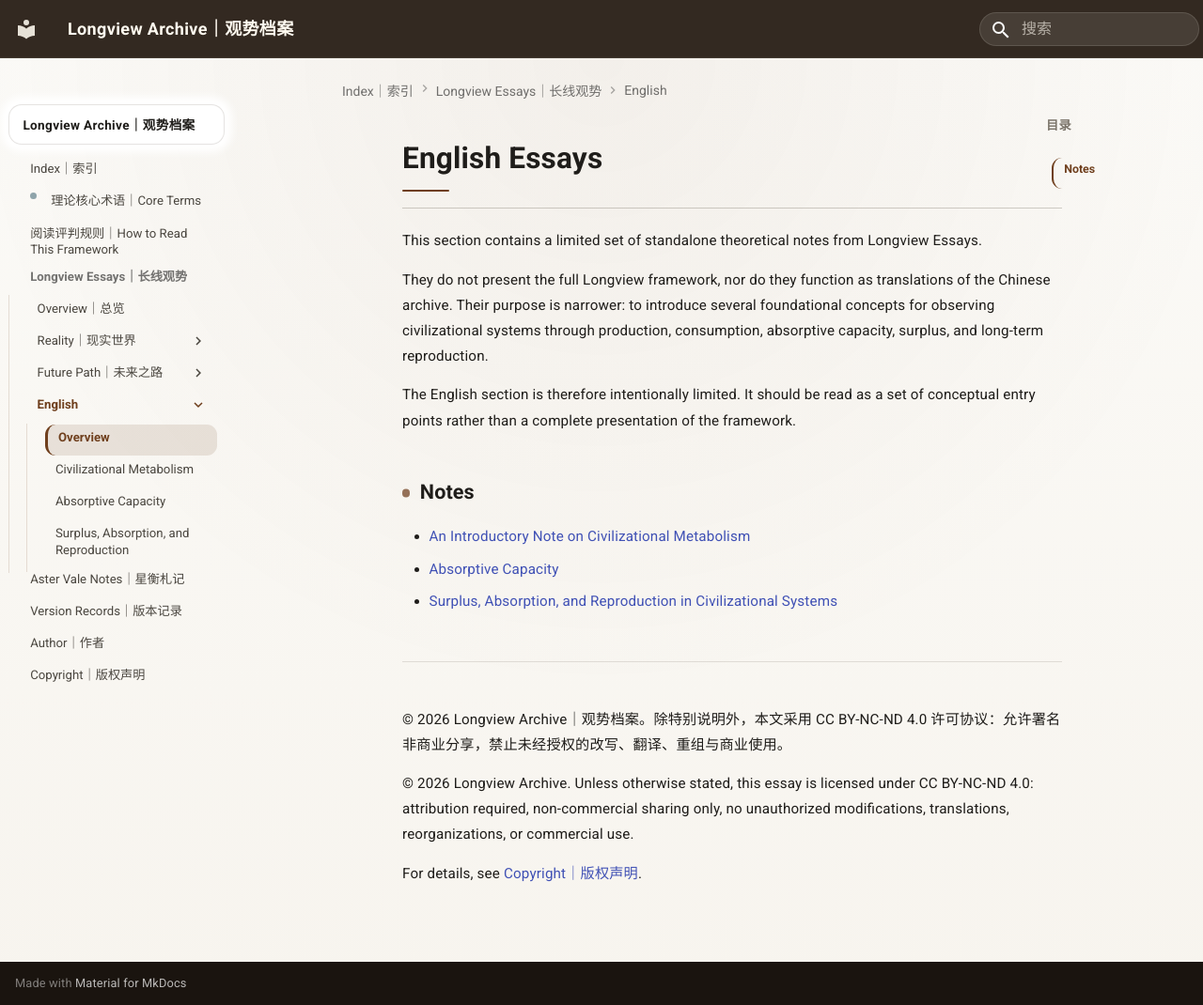
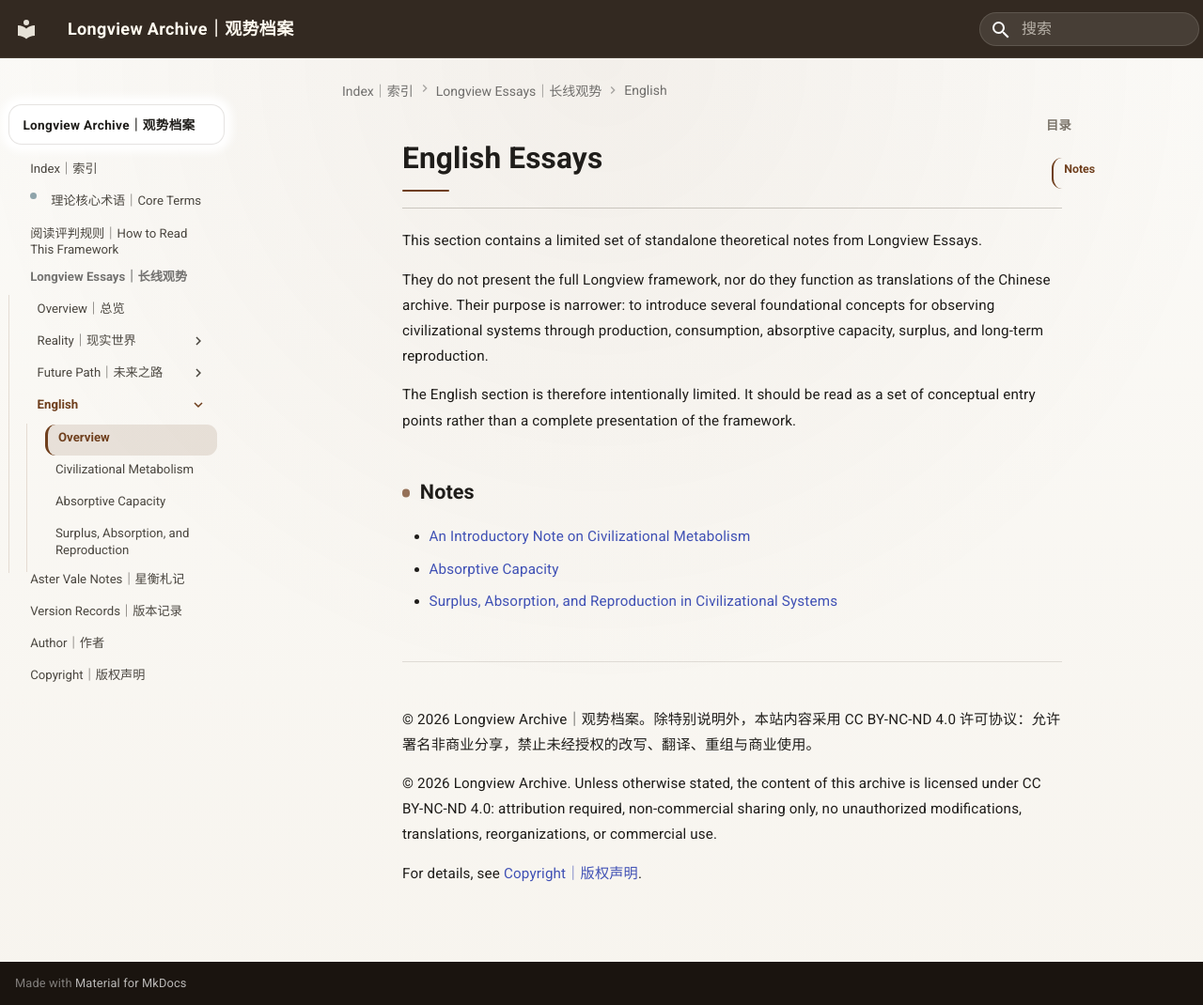
Before and after one commit to guanshi1688/longview-archive, an MkDocs documentation site: the page built from docs/essays/english/index.md, in a window 1280 px wide and 1070 px high. Shown: the whole window at 94% size. Built offline with MkDocs 1.6.1 and Material for MkDocs 9.7.7, drawn with Linux system fonts in a browser that asks for light colours.

Commit message:
Update index.md

```diff
--- a/docs/essays/english/index.md
+++ b/docs/essays/english/index.md
@@ -15,8 +15,8 @@
 
 ---
 
-© 2026 Longview Archive｜观势档案。除特别说明外，本文采用 CC BY-NC-ND 4.0 许可协议：允许署名非商业分享，禁止未经授权的改写、翻译、重组与商业使用。
+© 2026 Longview Archive｜观势档案。除特别说明外，本站内容采用 CC BY-NC-ND 4.0 许可协议：允许署名非商业分享，禁止未经授权的改写、翻译、重组与商业使用。
 
-© 2026 Longview Archive. Unless otherwise stated, this essay is licensed under CC BY-NC-ND 4.0: attribution required, non-commercial sharing only, no unauthorized modifications, translations, reorganizations, or commercial use.
+© 2026 Longview Archive. Unless otherwise stated, the content of this archive is licensed under CC BY-NC-ND 4.0: attribution required, non-commercial sharing only, no unauthorized modifications, translations, reorganizations, or commercial use.
 
 For details, see [Copyright｜版权声明](/copyright/).
```
